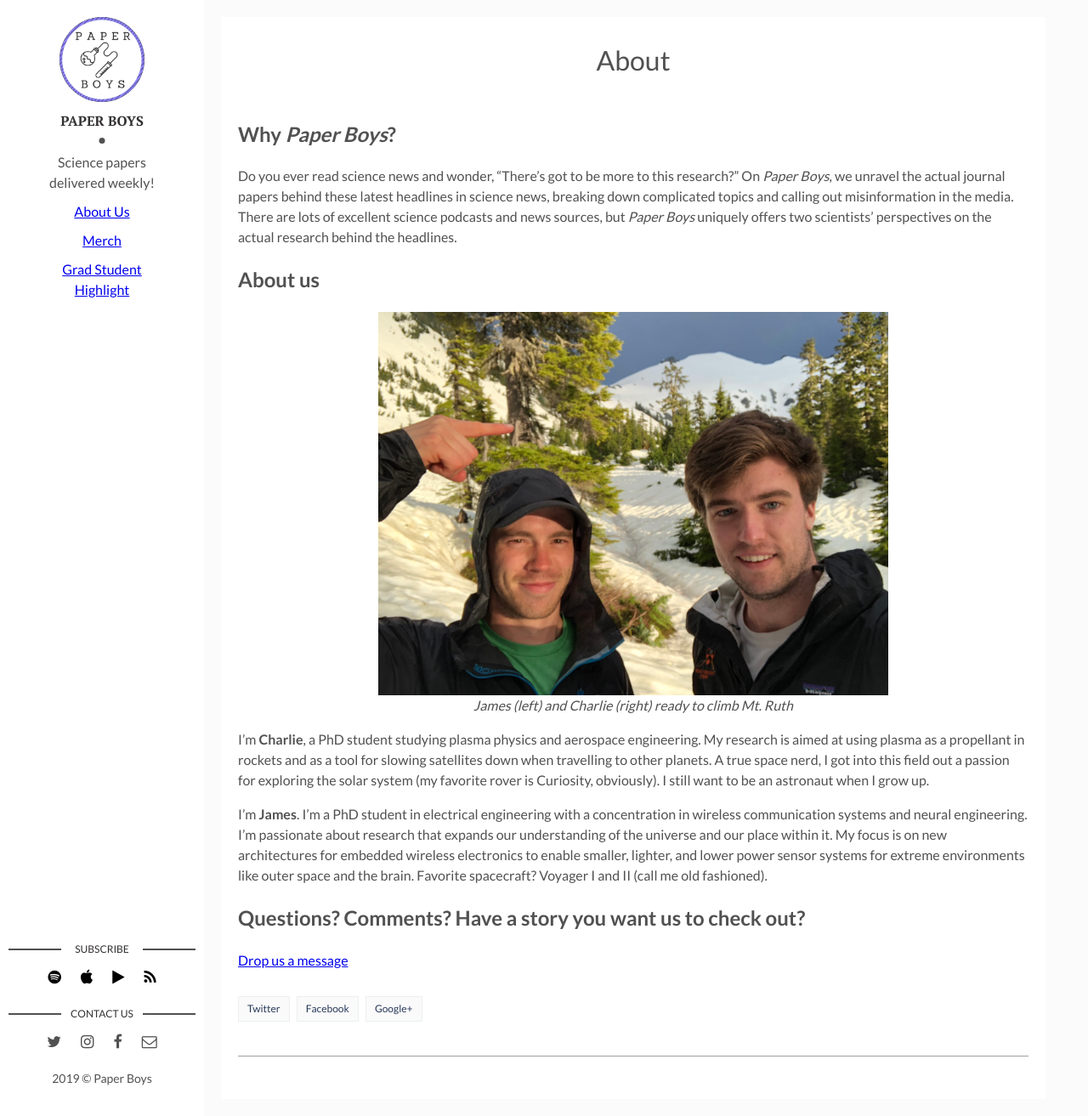
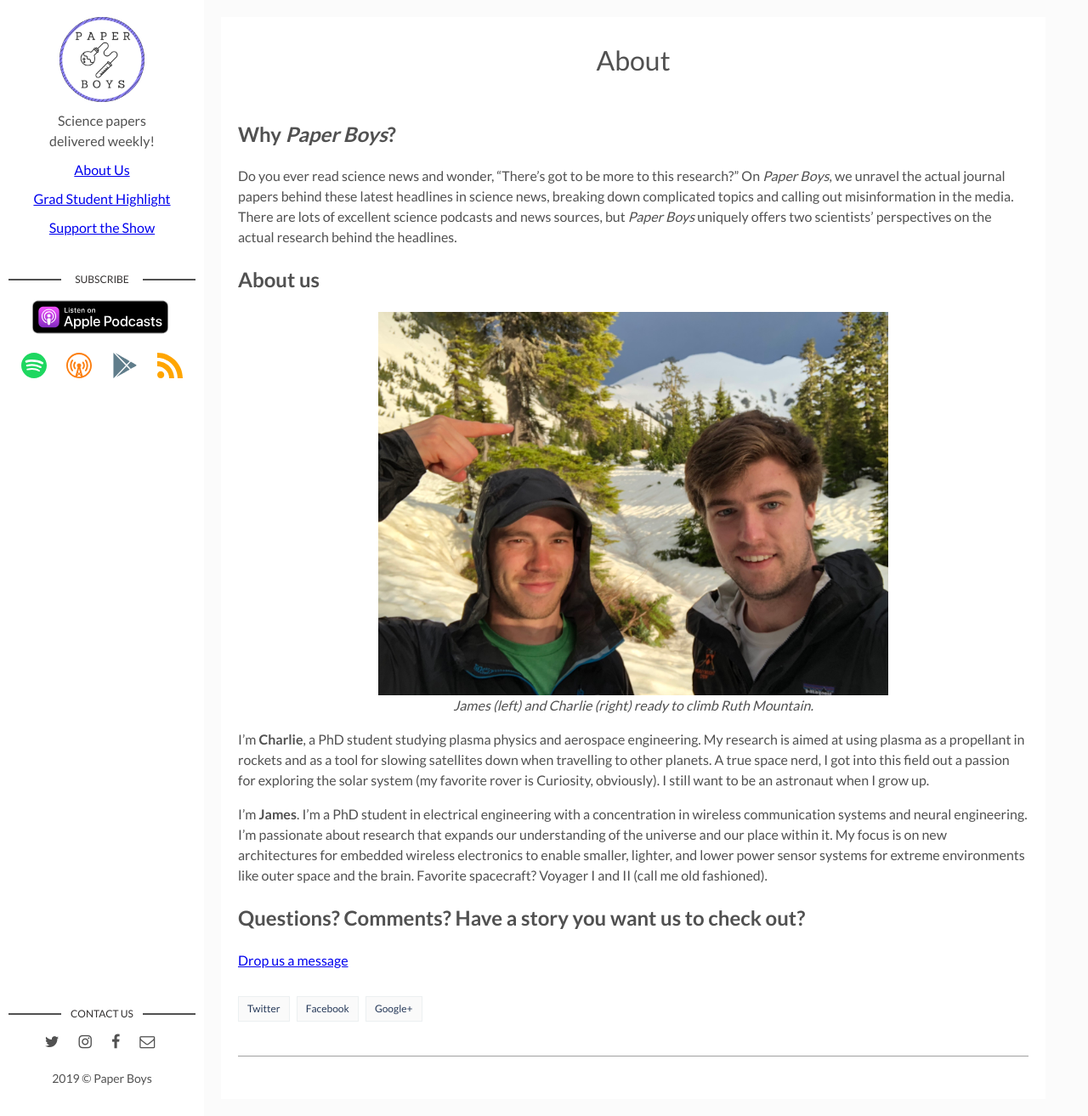
Before and after one commit to paperboyspodcast/paperboyspodcast.github.io, a Jekyll site: the page built from about.md, in a window 1280 px wide and 1313 px high. Shown: the whole window at 85% size. Built offline with Jekyll 4.4.1, drawn with Linux system fonts in a browser that asks for light colours; comment, search, counter and statistics services are not loaded.

Commit message:
Sidebar overhaul and tiny tweaks

```diff
--- a/_layouts/main.html
+++ b/_layouts/main.html
@@ -8,27 +8,50 @@ layout: default
       <div class="cover-author-image">
         <a href="{{site.baseurl}}/"><img src="{{site.baseurl}}/assets/img/{% if site.author-img %}{{site.author-img}}{% endif %}" alt="{{site.author}}"></a>
       </div>
-      <div class="author-name">{{site.author}}</div>
+    <!--  <div class="author-name">{{site.author}}</div>  -->
       <p>{{site.about-author}}</p>
       <a href="{{site.baseurl}}/about/">About Us</a>
 	    <p></p>
-      <a href="https://www.teepublic.com/stores/paper-boys?ref_id=&ref_type=&sscid=21k3_hzqbj">Merch</a>
-	    <p></p>
-      <a href="{{site.baseurl}}/gradhighlight/">Grad Student<br>Highlight</a>
+      <a href="{{site.baseurl}}/gradhighlight/">Grad Student Highlight</a>
+        <p></p>
+        <a href="https://www.teepublic.com/stores/paper-boys?ref_id=&ref_type=&sscid=21k3_hzqbj">Support the Show</a>
         <p></p>
     </div>
+    <section class="contact">
+        <h3 class="contact-title">Subscribe</h3>
+        <ul>
+            <li class="itunes">
+                <a href="https://itunes.apple.com/us/podcast/paper-boys/id1434648452?mt=2#" target="_blank">
+                    {% include icons/applepodcasts.svg %}
+                </a>
+            </li>
+            <br>
+            <li class="spotify">
+                <a href="https://open.spotify.com/show/3QxiGvoATJLxNw0264LaMy" target="_blank">
+                    {% include icons/spotify.svg %}
+                </a>
+            </li>
+            <li class="overcast">
+                <a href="https://overcast.fm/itunes1434648452/paper-boys" target="_blank">
+                    {% include icons/overcast.svg %}
+                </a>
+            </li>
+            <li class="googleplay">
+                <a href="https://play.google.com/music/m/I53bjlbje54eb36zaj6itowy25u?t=Paper_Boys" target="_blank">
+                    {% include icons/googleplay.svg %}
+                </a>
+            </li>
+            <li class="rss">
+                <a href="https://pinecast.com/feed/paperboys" target="_blank">
+                    {% include icons/rss.svg %}
+                </a>
+            </li>
+            <p></p>
+        </ul>
+    </section> <!-- End Section Subscribe -->
   </header> <!-- End Header -->
   <footer>
-      <section class="contact">
-          <h3 class="contact-title">Subscribe</h3>
-          <ul>
-              <li><a href="https://open.spotify.com/show/3QxiGvoATJLxNw0264LaMy" target="_blank"><i class="fa fa-spotify" style="color:black" aria-hidden="true"></i></a></li>
-              <li><a href="https://itunes.apple.com/us/podcast/paper-boys/id1434648452?mt=2#" target="_blank"><i class="fa fa-apple" style="color:black" aria-hidden="true"></i></a></li>
-              <li><a href="https://play.google.com/music/m/I53bjlbje54eb36zaj6itowy25u?t=Paper_Boys" target="_blank"><i class="fa fa-play" style="color:black" aria-hidden="true"></i></a></li>
-              <li><a href="https://pinecast.com/feed/paperboys" target="_blank"><i class="fa fa-rss" style="color:black" aria-hidden="true"></i></a></li>
-              <p></p>
-          </ul>
-      </section> <!-- End Section Subscribe -->
+
     <section class="contact">
       <h3 class="contact-title">Contact us</h3>
       <ul>
--- a/about.md
+++ b/about.md
@@ -10,7 +10,7 @@ Do you ever read science news and wonder, "There's got to be more to this resear
 ## About us
 
 <center> <img src="/assets/img/JamesAndCharlie.JPG" alt="James and Charlie" width="600"/> </center>
-<center> <i>James (left) and Charlie (right) ready to climb Mt. Ruth</i> </center>
+<center> <i>James (left) and Charlie (right) ready to climb Ruth Mountain.</i> </center>
 
 I'm **Charlie**, a PhD student studying plasma physics and aerospace engineering. My research is aimed at using plasma as a propellant in rockets and as a tool for slowing satellites down when travelling
 to other planets. A true space nerd, I got into this field out a passion for exploring the solar system (my favorite rover is Curiosity, obviously). I still want to be an astronaut when I grow up.
--- a/assets/css/main.css
+++ b/assets/css/main.css
@@ -1,6 +1,53 @@
 /*! normalize.css v7.0.0 | MIT License | github.com/necolas/normalize.css */
 /* Document
    ========================================================================== */
+/* Subscribe buttons */
+.subscribe {
+    margin: 0 auto 0 auto;
+}
+
+.subscribe ul {
+    margin: 20px 0 0 0;
+    text-align: center;
+}
+
+.subscribe ul li {
+    display: inline;
+    margin: 5px 5px 0 0
+}
+
+.subscribe ul li a {
+    text-decoration: none;
+}
+
+.contact ul li svg {
+    width: 30px;
+    height: 30px;
+}
+
+.contact .itunes svg {
+    width: 160px;
+    height: 50px
+}
+
+.contact .spotify svg {
+    fill: #1ED760;
+}
+
+.contact .overcast svg {
+    fill: #FC7E0F;
+}
+
+.contact .googleplay svg {
+    fill: #607D8B;
+}
+
+.contact .rss svg {
+    fill: #FFA500;
+}
+
+
+
 /**
  * 1. Correct the line height in all browsers.
  * 2. Prevent adjustments of font size after orientation changes in
@@ -1070,7 +1117,8 @@ table tfoot td {
 
 .contact ul li {
   display: inline-block;
-  margin-left: 10px;
+  margin-left: 5px;
+  margin-right: 5px;
 }
 
 .contact ul li:first-child {
```
Also changed, not shown: _includes/subscribe.html (added, +34 -0 lines), _includes/icons/applepodcasts.svg (added), _includes/icons/googleplay.svg (added), _includes/icons/overcast.svg (added), _includes/icons/podcasts.svg (added), _includes/icons/rss.svg (added), _includes/icons/spotify.svg (added).
